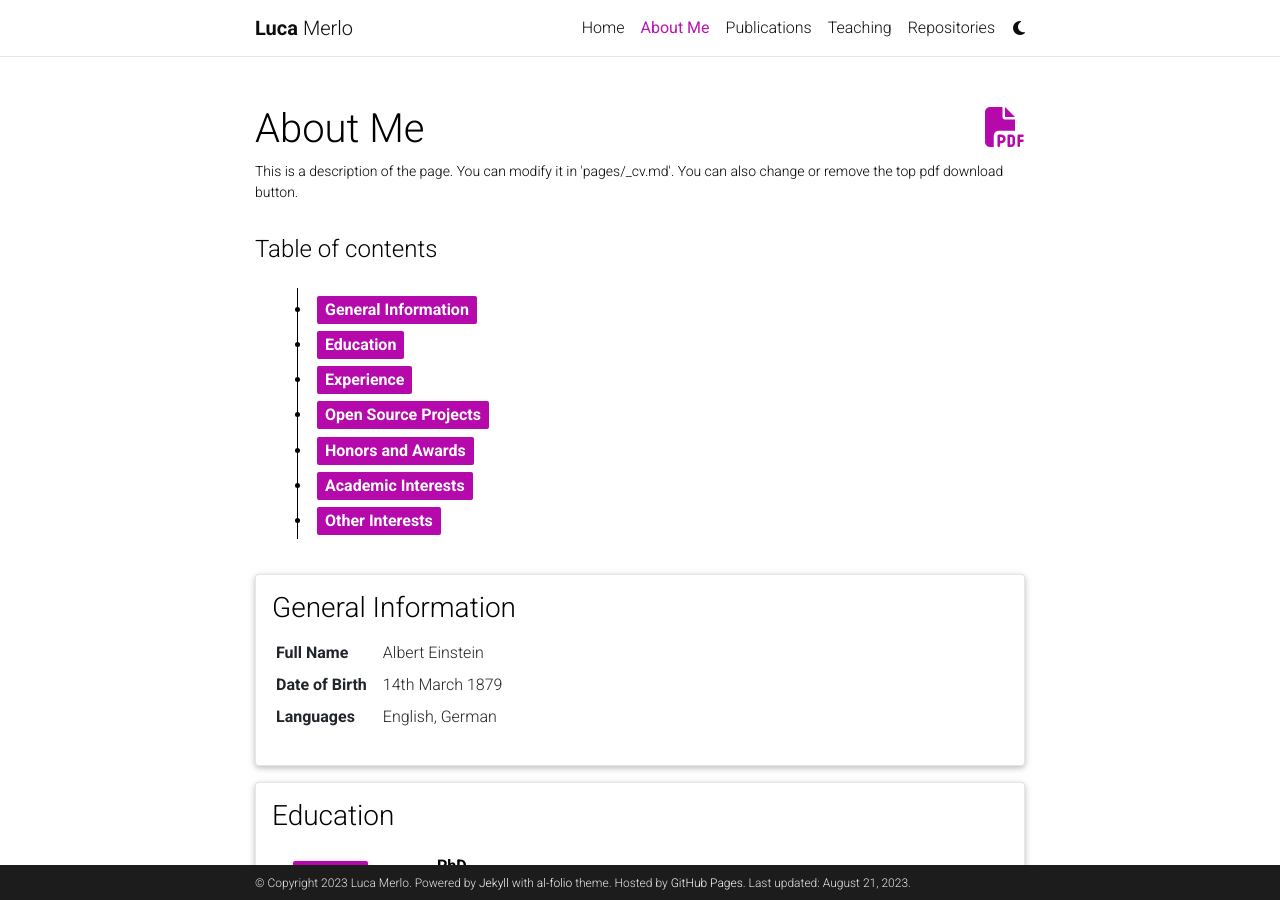
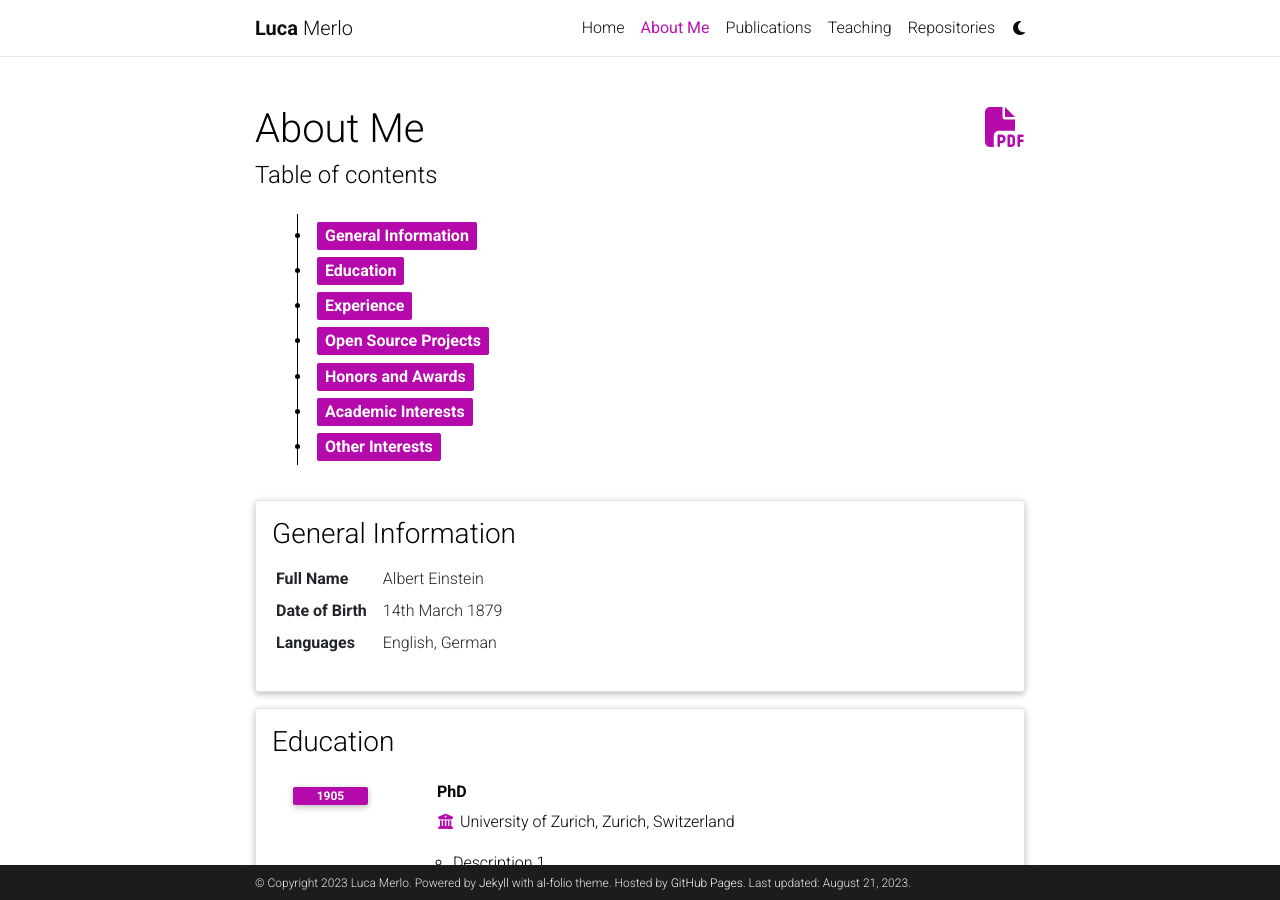
Before and after one commit to luca-merlo/luca-merlo.github.io, a Jekyll site: the page built from _pages/cv.md, in a window 1280 px wide and 900 px high. Built offline with Jekyll 4.4.1, drawn with Linux system fonts in a browser that asks for light colours; comment, search, counter and statistics services are not loaded; a style sheet for code colours, icons or effects is not loaded.

Commit message:
Update cv.md

```diff
--- a/_pages/cv.md
+++ b/_pages/cv.md
@@ -4,6 +4,6 @@
 title: About Me
 nav: true
 nav_order: 1
-cv_pdf: example_pdf.pdf
-description: This is a description of the page. You can modify it in 'pages/_cv.md'. You can also change or remove the top pdf download button.
+cv_pdf: Merlo-cv.pdf
+description:
 ---
```
